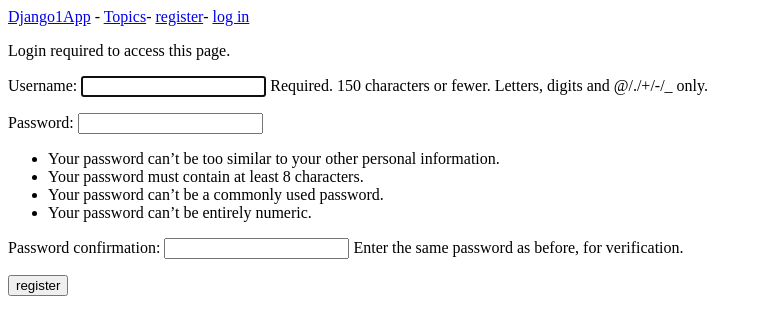
After one commit to JoHoppe/django11, a Django app: page /users/register in a window 1280 px wide. The commit adds this page. Shown: the top 335 px of the page, without its empty margins (0-762 px from the left). Run offline with Django 4.2, Linux system fonts and the light colour scheme.

Commit message:
website fully works now, next is frontend

```diff
--- a/django1/urls.py
+++ b/django1/urls.py
@@ -16,9 +16,14 @@ Including another URLconf
 """
 from django.contrib import admin
 from django.urls import path, include
+from django.contrib.auth import views as auth_views
+
+import users.views
 
 urlpatterns = [
     path('admin/', admin.site.urls),
     path("",include("django1app.urls")),
     path('users/', include('users.urls')),
+    path('logout/', auth_views.LogoutView.as_view(next_page="django1app:index"), name = 'logout'),
+
 ]
--- a/django1app/models.py
+++ b/django1app/models.py
@@ -1,4 +1,5 @@
 from django.db import models
+from django.contrib.auth.models import User
 
 # Create your models here.
 
@@ -6,6 +7,7 @@ class Topic(models.Model):
     """A topic the user is learning about"""
     text=models.CharField(max_length=200)
     date_added = models.DateTimeField(auto_now_add=True)
+    owner = models.ForeignKey(User, on_delete=models.CASCADE)
 
     def __str__(self):
         """Retrun self string representation of the model"""
--- a/django1app/templates/django1app/base.html
+++ b/django1app/templates/django1app/base.html
@@ -1,11 +1,16 @@
+
 <p>
     <a href = '{%url "django1app:index" %}'>Django1App</a> -
     <a href = '{%url "django1app:topics" %}'>Topics</a>-
     {% if user.is_authenticated %}
-        Hello, {{ user.username }}
+    <a href="{% url 'logout' %}">Log Out</a>
     {%else %}
+    <a href ="{%url 'users:register' %}">register</a>-
     <a href = "{%url 'users:login' %}">log in</a>
     {%endif %}
+    {% if request.path != LOGIN_URL and not request.user.is_authenticated %}
+        <p>Login required to access this page.</p>
+    {% endif %}
        <!-- “Hypertext REFerence"-->
 
 </p>
--- a/django1app/urls.py
+++ b/django1app/urls.py
@@ -20,4 +20,5 @@ urlpatterns=[
     path('edit_entry/<int:entry_id>/', views.edit_entry, name ='edit_entry'),
 
 
+
 ]
--- /dev/null
+++ b/users/templates/users/register.html
@@ -0,0 +1,13 @@
+{% extends 'django1app/base.html' %}
+
+{%block content %}
+
+    <form method="post" action="{% url 'users:register' %}">
+        {%csrf_token %}
+        {{form.as_p }}
+
+        <button name="submit">register</button>
+        <input type = 'hidden' name = 'next' value="{%url 'django1app:index'%}"/>
+        </form>
+
+{% endblock content %}
--- a/users/urls.py
+++ b/users/urls.py
@@ -1,5 +1,5 @@
 from django.urls import path
-from django.contrib.auth.views import LoginView
+from django.contrib.auth.views import LoginView,LogoutView
 
 from . import views
 
@@ -8,4 +8,7 @@ app_name = 'users'
 urlpatterns = [
     # login page
     path('login/', LoginView.as_view(template_name='users/login.html'), name='login'),
+    #registration page
+    path('register', views.register, name='register'),
+
 ]
--- a/users/views.py
+++ b/users/views.py
@@ -1,4 +1,30 @@
 from django.shortcuts import render
+from django.urls import reverse
+from django.contrib.auth import authenticate,login
+from  django.http import HttpResponseRedirect
+from django.contrib.auth.forms import  UserCreationForm
 
 
 # Create your views here.
+def register(request):
+    """Register a new user"""
+    if request.method != 'POST':
+        #display blank reg page
+        form = UserCreationForm()
+        print("after blankform")
+
+    else:
+        #process completed form
+        form= UserCreationForm(data=request.POST)
+        print("before is valid")
+
+        if form.is_valid():
+            print("after is valid")
+            new_user = form.save()
+            #log the user in and redirect to homepage
+            authenticated_user=authenticate(username=new_user.username,password =request.POST['password1'])
+            login(request,authenticated_user)
+            return HttpResponseRedirect(reverse('django1app:index'))
+
+    context={'form': form}
+    return render(request, 'users/register.html', context)
```
Also changed, not shown: django1/settings.py (+13 -0 lines), django1app/templates/django1app/index.html (+8 -3 lines), django1app/views.py (+28 -5 lines), db.sqlite3, django1app/templates/django1app/test.html (added).
